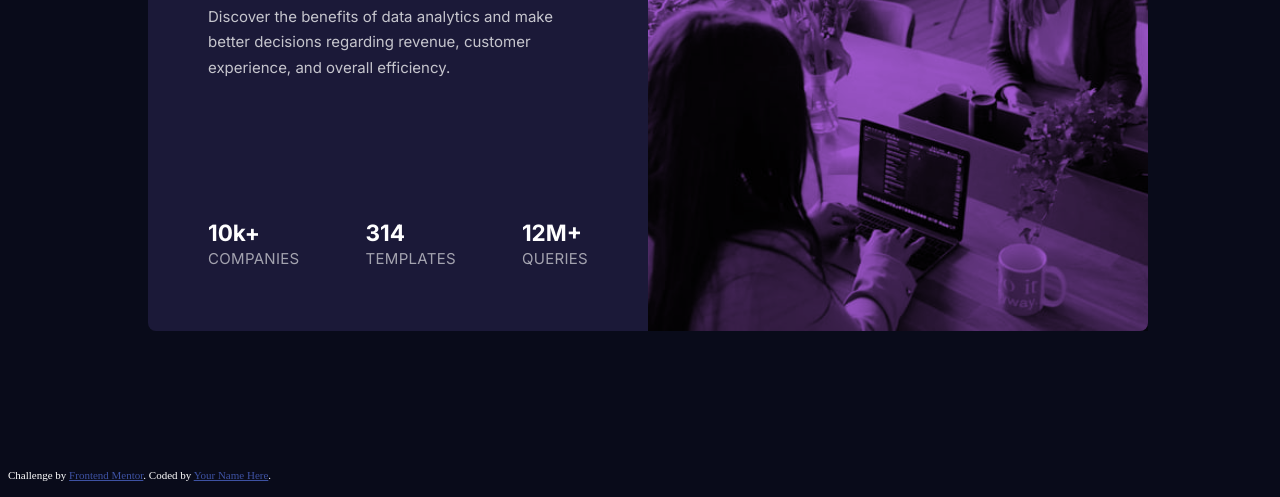
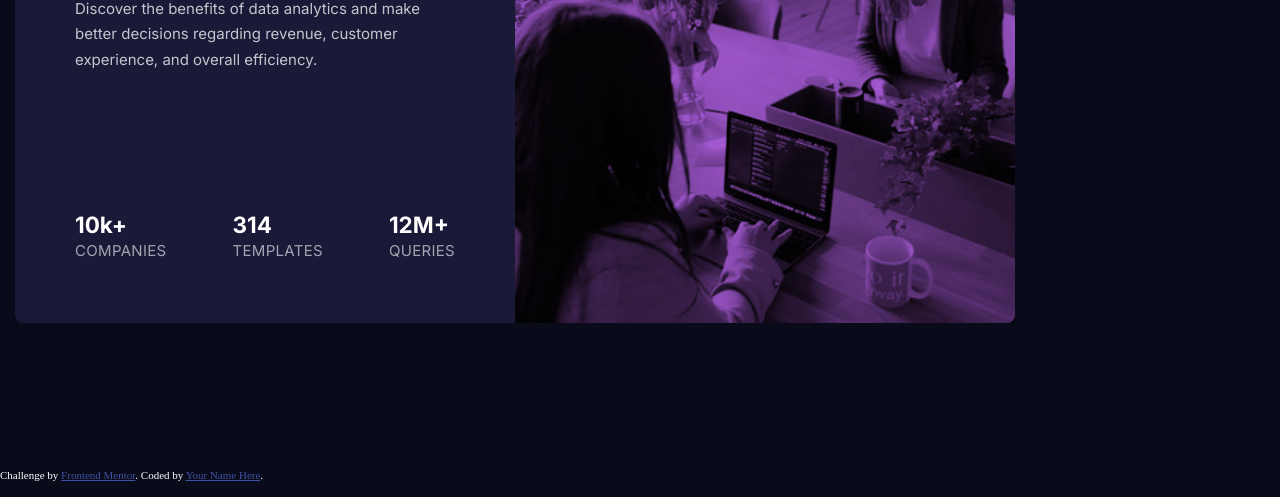
Before and after one commit to iCromix/stats-preview-component, a plain HTML site: page index.html in a window 1280 px wide. Shown: the part 319-816 px from the top of the page. Drawn offline with Linux system fonts and the light colour scheme.

Commit message:
Add files via upload

```diff
--- a/styles/styles.css
+++ b/styles/styles.css
@@ -7,7 +7,7 @@ body {
 
 	width: 100vw;
 	height: 100vh;
-
+	margin: 0;
 	background-color: hsl(233, 47%, 7%);
 	text-align: center;
 	font-size: 15px;
@@ -54,12 +54,12 @@ img {
 
 .card-container {
 	display: flex;
-	margin: auto;
+	margin: auto 1em;
 	flex-direction: column;
 	background-color: hsl(244, 38%, 16%);
 	border-radius: 8px;
 
-	max-width: 375px;
+	max-width: 350px;
 }
 
 .card-body {
```
